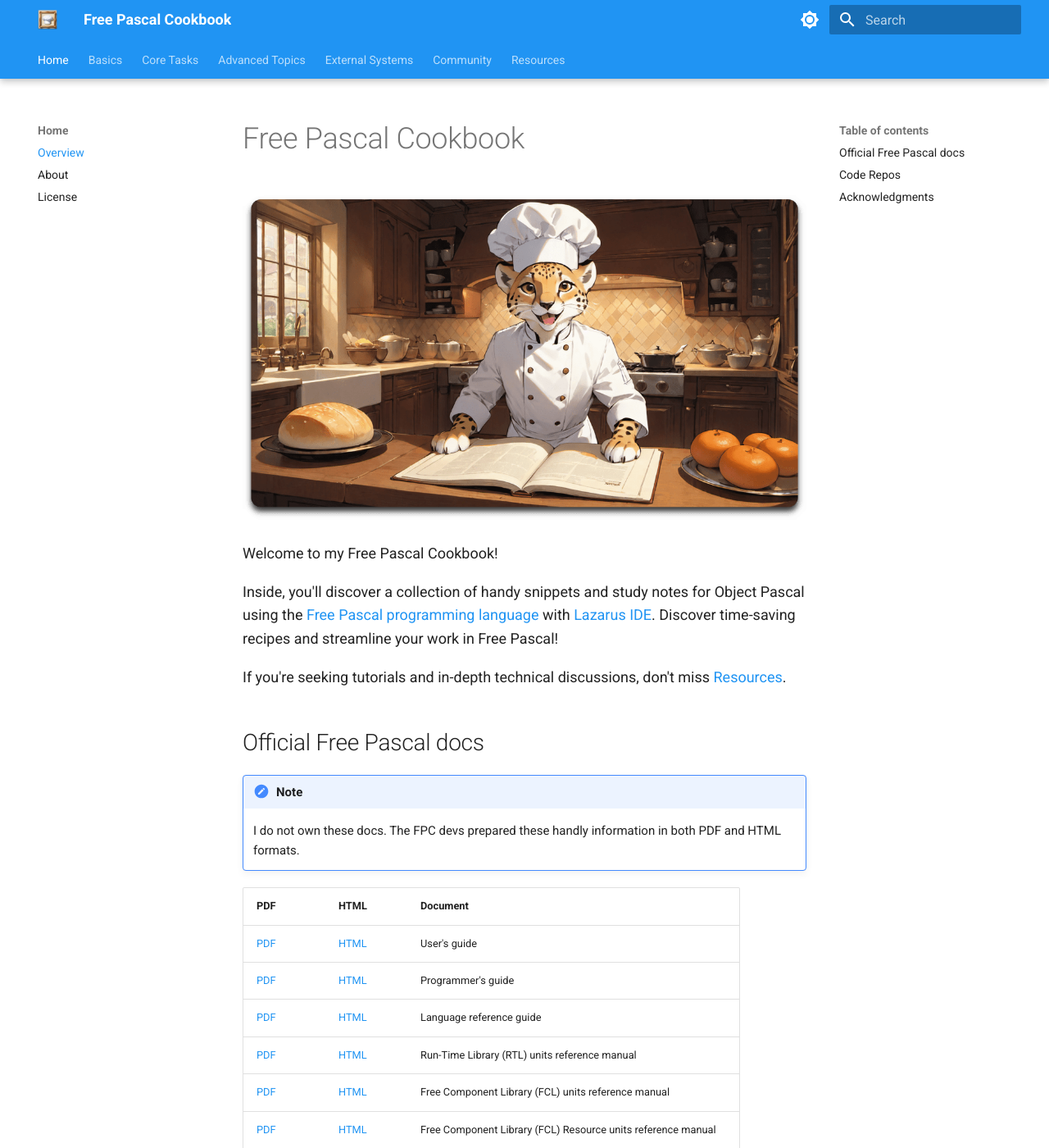
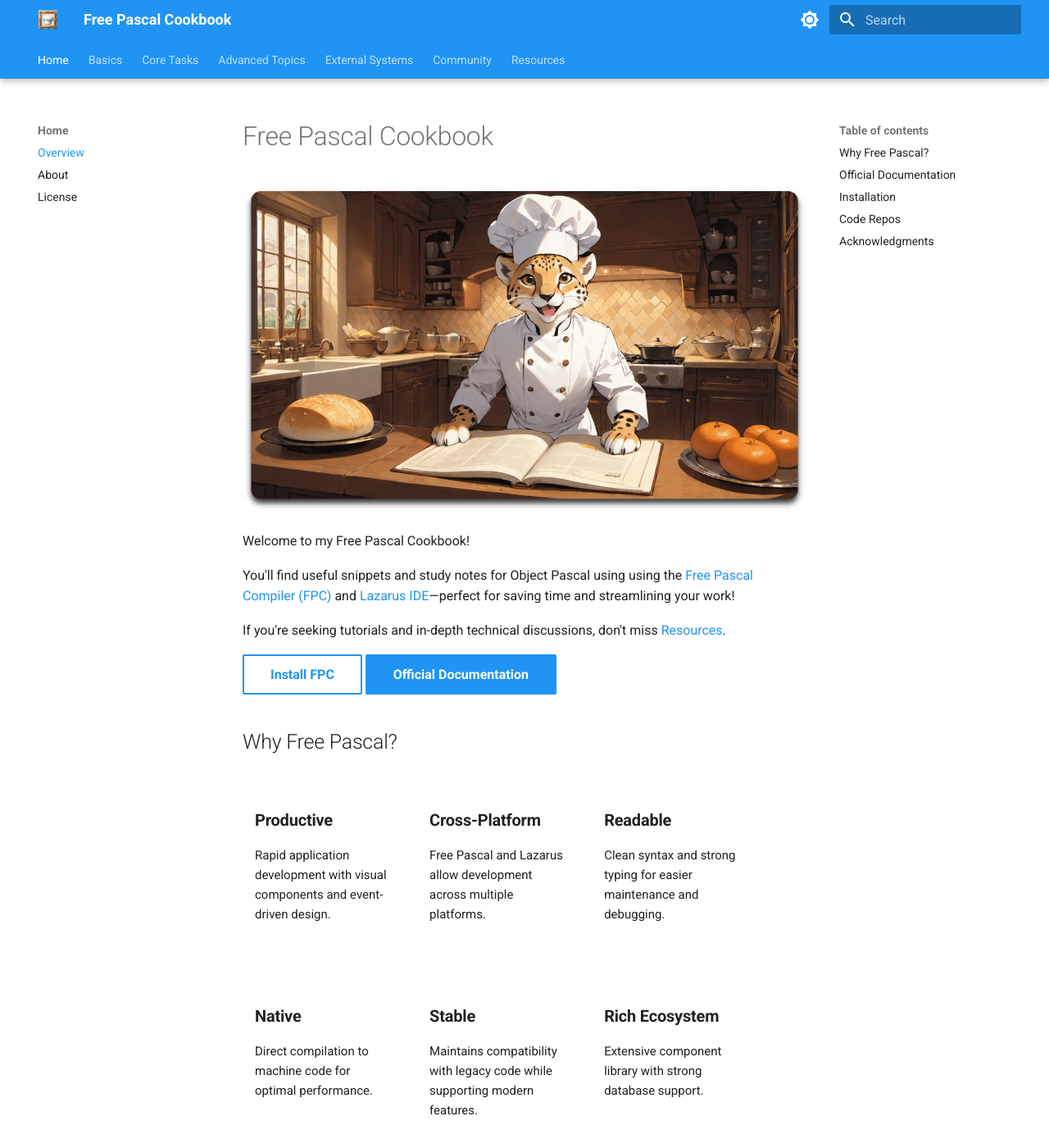
Before and after one commit to ikelaiah/free-pascal-cookbook, an MkDocs documentation site: the page built from docs/index.md, in a window 1280 px wide and 1400 px high. Shown: the whole window at 82% size. Built offline with MkDocs 1.6.1 and Material for MkDocs 9.7.7, drawn with Linux system fonts in a browser that asks for light colours; some of the changed text lies outside the part shown.

Commit message:
Update - Edits on the landing page.

```diff
--- a/docs/assets/extra.css
+++ b/docs/assets/extra.css
@@ -1,8 +1,48 @@
 
-.md-typeset {
+/*.md-typeset {
     font-size: 18px;
 }
-
+*/
 .admonition > p {
     font-size: .75rem ;
 }
+
+
+html {
+    scroll-behavior: smooth;
+  }
+
+  .container {
+    display: grid;
+    grid-template-columns: repeat(3, 1fr);
+    gap: 1rem;
+    width: 90%;
+    max-width: 1200px;
+}
+.card {
+    background-color: rgba(202, 202, 202, 0);
+    border-radius: 8px;
+    /*border: 1px solid #2094F3;*/
+    /*box-shadow: 0 4px 8px rgba(0, 0, 0, 0.1);*/
+    overflow: hidden;
+    text-align: left;
+}
+
+.card img {
+    width: 100%;
+    height: 150px;
+    object-fit: cover;
+}
+
+.card-content {
+    padding: 0.75rem;
+}
+
+.card-title {
+    /*font-size: 1.2em;
+    margin: 0.25rem 0;*/
+}
+
+.card-description {
+    font-size: 0.75rem;
+}
--- a/docs/index.md
+++ b/docs/index.md
@@ -4,16 +4,63 @@
 
 Welcome to my Free Pascal Cookbook!
 
-Inside, you'll discover a collection of handy snippets and study notes for Object Pascal using the [Free Pascal programming language](https://www.freepascal.org) with [Lazarus IDE](https://www.lazarus-ide.org). Discover time-saving recipes and streamline your work in Free Pascal!
+You'll find useful snippets and study notes for Object Pascal using using the [Free Pascal Compiler (FPC)](https://www.freepascal.org) and [Lazarus IDE](https://www.lazarus-ide.org)—perfect for saving time and streamlining your work!
 
 If you're seeking tutorials and in-depth technical discussions, don't miss [Resources](docs/resources/docs-sites.md).
 
-## Official Free Pascal docs
 
-!!! Note
-    I do not own these docs. The FPC devs prepared these handly information in both PDF and HTML formats.
 
-| PDF | HTML| Document |
+[Install FPC](#installation){ .md-button } [Official Documentation](#official-documentation){ .md-button .md-button--primary}
+
+
+
+
+## Why Free Pascal?
+
+<div class="container">
+        <div class="card">
+            <div class="card-content">
+                <h3 class="card-title"><b>Productive</b></h3>
+                <p class="card-description">Rapid application development with visual components and event-driven design.</p>
+            </div>
+        </div>
+        <div class="card">
+            <div class="card-content">
+                <h3 class="card-title"><b>Cross-Platform</b></h3>
+                <p class="card-description">Free Pascal and Lazarus allow development across multiple platforms.</p>
+            </div>
+        </div>
+        <div class="card">
+            <div class="card-content">
+                <h3 class="card-title"><b>Readable</b></h3>
+                <p class="card-description">Clean syntax and strong typing for easier maintenance and debugging.</p>
+            </div>
+        </div>
+        <div class="card">
+            <div class="card-content">
+                <h3 class="card-title"><b>Native</b></h3>
+                <p class="card-description">Direct compilation to machine code for optimal performance.</p>
+            </div>
+        </div>
+        <div class="card">
+            <div class="card-content">
+                <h3 class="card-title"><b>Stable</b></h3>
+                <p class="card-description">Maintains compatibility with legacy code while supporting modern features.</p>
+            </div>
+        </div>
+        <div class="card">
+            <div class="card-content">
+                <h3 class="card-title"><b>Rich Ecosystem</b></h3>
+                <p class="card-description">Extensive component library with strong database support.</p>
+            </div>
+        </div>
+    </div>
+
+## Official Documentation
+
+**Free Pascal Compiler (FPC)**
+
+| PDF | HTML| Note |
 | :-- | :-- | :-- |
 | [PDF](http://downloads.freepascal.org/fpc/docs-pdf/user.pdf) | [HTML](https://www.freepascal.org/docs-html/current/user/user.html) | User's guide |
 | [PDF](http://downloads.freepascal.org/fpc/docs-pdf/prog.pdf) | [HTML](https://www.freepascal.org/docs-html/current/prog/prog.html) | Programmer's guide |
@@ -25,13 +72,34 @@
 | [PDF](http://downloads.freepascal.org/fpc/docs-pdf/chart.pdf) | NA | Reference chart with all compiler options and switches (PDF only) |
 
 
+**Lazarus IDE**
+
+- [The Lazarus User Guides](https://wiki.freepascal.org/Lazarus_Documentation#The_Lazarus_User_Guides)
+- [The Lazarus Component Library](https://wiki.freepascal.org/LCL)
+- [The Lazarus FAQ](https://wiki.freepascal.org/Lazarus_FAQ)
+
+## Installation
+
+You need the **Free Pascal Compiler (FPC)** to run the snippets locally on your machine.
+
+=== "FPC and Lazarus IDE"
+
+    - Download [the Lazarus IDE installer](https://www.lazarus-ide.org/index.php?page=downloads) for your platform to install both FPC and Lazarus IDE.
+    - Alternatively, get [the fpcupdeluxe](https://github.com/LongDirtyAnimAlf/fpcupdeluxe/releases) for your OS.
+
+=== "FPC Only"
+
+    - Download [the FPC installer](https://www.freepascal.org/download.html) for your platform.
+    - Alternatively, get [the fpcupdeluxe](https://github.com/LongDirtyAnimAlf/fpcupdeluxe/releases) for your OS, and only install the Free Pascal Compiler.
+
+
+**Latest release**: FPC **3.3.2**, Lazarus IDE **3.6**.
+
 ## Code Repos
 
-The repo of the Free Pascal Compiler: [FPC - Gitlab](https://gitlab.com/freepascal.org/fpc)
-
-The repo of the Lazarus IDE: [Lazarus IDE - Gitlab](https://gitlab.com/freepascal.org/lazarus)
-
-The repo of the snippets: [https://github.com/ikelaiah/free-pascal-snippets](https://github.com/ikelaiah/free-pascal-snippets).
+- The repo of the Free Pascal Compiler: [FPC - Gitlab](https://gitlab.com/freepascal.org/fpc)
+- The repo of the Lazarus IDE: [Lazarus IDE - Gitlab](https://gitlab.com/freepascal.org/lazarus)
+- The repo of the snippets: [https://github.com/ikelaiah/free-pascal-snippets](https://github.com/ikelaiah/free-pascal-snippets).
 
 ## Acknowledgments
 
--- a/mkdocs.yml
+++ b/mkdocs.yml
@@ -143,6 +143,8 @@
         - name: mermaid
           class: mermaid
           format: !!python/name:pymdownx.superfences.fence_code_format
+  - pymdownx.tabbed:
+      alternate_style: true
 extra_javascript:
   - javascripts/mathjax.js
   - https://polyfill.io/v3/polyfill.min.js?features=es6
```
Also changed, not shown: other parts of docs/index.md (+1 -1 lines), docs/about.md (line endings or trailing spaces).
